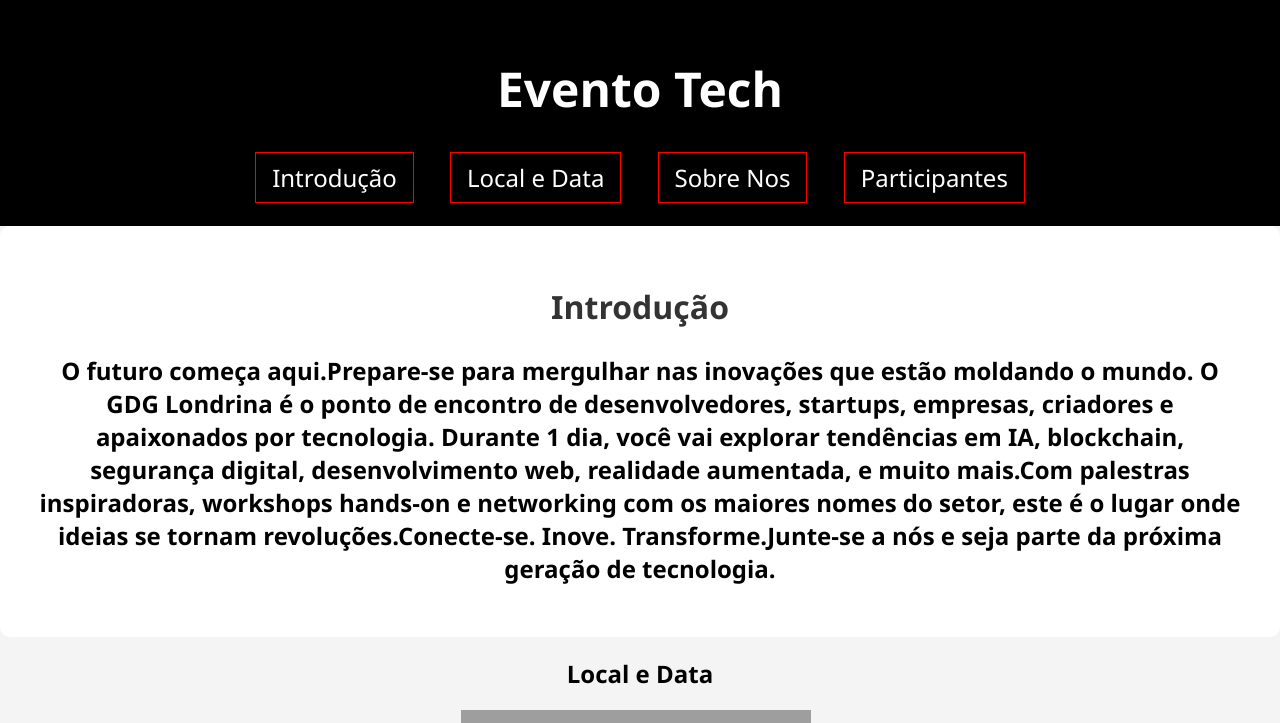
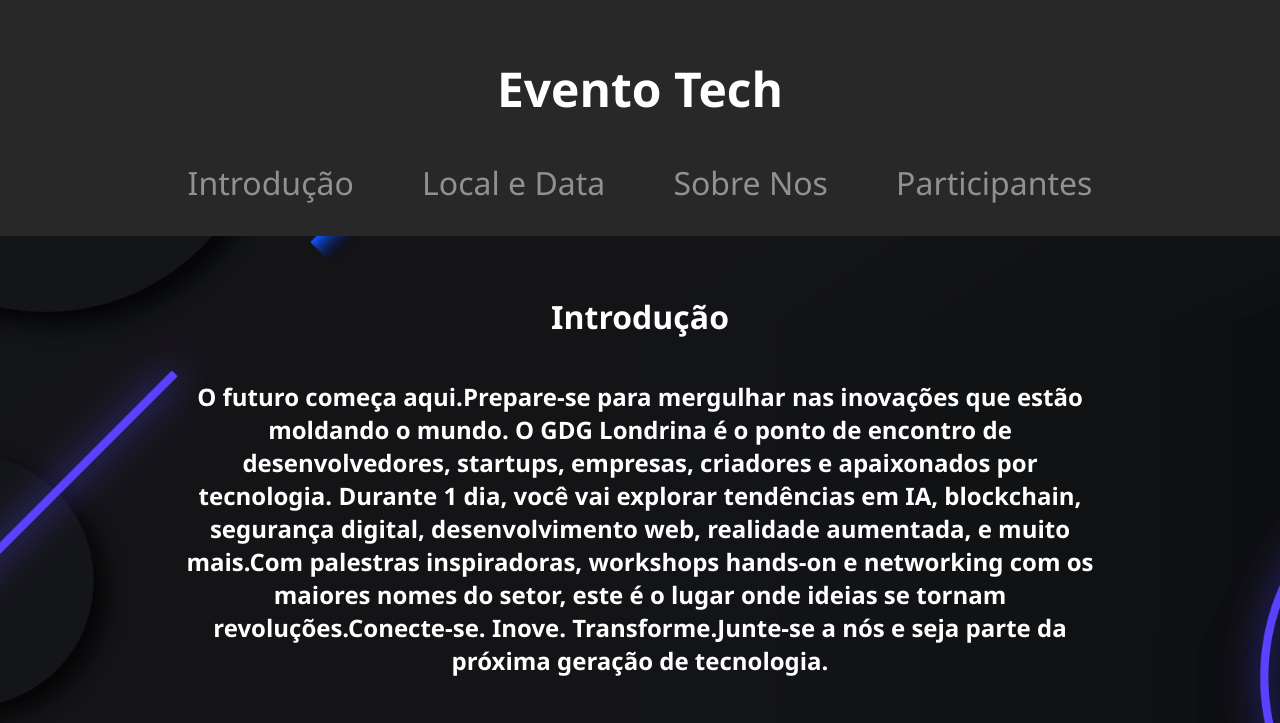
Before and after one commit to LucasAokiP/Projeto_Divulgacao_Evento_HTML_CSS_JS, a plain HTML site: page index.html in a window 1280 px wide. Shown: the top 723 px of the page. Drawn offline with Linux system fonts and the light colour scheme; grey boxes are pictures that could not be loaded.

Commit message:
imagen de fundo alterada e arrumei as cores para aprecer por causa do fundo

```diff
--- a/style.css
+++ b/style.css
@@ -2,13 +2,15 @@ body{
     padding: 0%;
     margin: 0%;
     font-family: 'Segoe UI', Tahoma, Geneva, Verdana, sans-serif;
-    background-color: #f4f4f4;
+    background-image: url('./Img/fundo_Intro.jpg');
+    background-size: cover;
+    background-position: center;
 }
 .banner{
     padding: 1.5rem;
     text-align: center;
-    background-color: black;
     color: white;
+    background-color: rgb(40, 40, 40);
 }
 .banner h1{
     font-size: 3rem;
@@ -22,13 +24,13 @@ body{
     font-size: 1.5rem;
     text-decoration: none;
     padding: 0.5rem 1rem;
-    border: 1px solid red;
-    color: white;
+    color: rgb(145, 145, 145);
     cursor: pointer;
     margin: 1rem;
+    font-size: 2rem;
 }
 .banner a:hover{
-    color: aqua;
+    color: rgb(255, 255, 255);
 }
 nav{
     padding: 0.5rem 2rem;
@@ -36,12 +38,16 @@ nav{
 .intro{
     padding: 2rem;
     text-align: center;
-    background-color: #fff;
-    border-radius: 10px;
+
 }
 .intro h1{
     font-size: 2rem;
-    color: #333;
+    color: #ffffff;
+}
+.intro h2{
+    font-size: 1.5rem;
+    color: #ffffff;
+    padding: 1rem 9rem 1rem 9rem;
 }
 .local-data{
     text-align: center;
```
